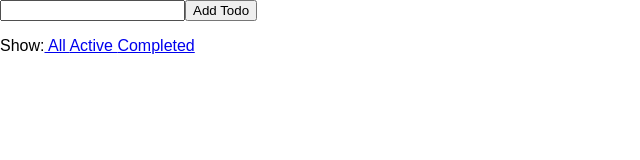
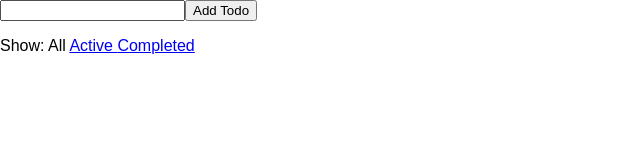
Before and after one commit to jerrywalker0435/redux-todos, a React (Create React App) app: page / in a window 1280 px wide. Shown: the top 160 px of the page, without its empty margins (0-640 px from the left). Built offline with nearby package versions, Linux system fonts and the light colour scheme.

Commit message:
finish todo app

```diff
--- a/src/components/FilterLink.js
+++ b/src/components/FilterLink.js
@@ -5,10 +5,14 @@ import React from 'react';
 import store from '../store';
 const FilterLink = ({
     filter,
+    currentFilter,
     children
 }) => {
+    if(currentFilter === filter){
+        return <span>{children}</span>
+    }
+    return (
 
-    return (
         <a href="#"
            onClick={ e => {
                e.preventDefault();
--- a/src/components/TodoApp.js
+++ b/src/components/TodoApp.js
@@ -7,8 +7,8 @@ import FilterLink from './FilterLink';
 import { getVisibleTodos } from '../reducer/filter';
 let nextTodoId = 0;
 const TodoApp = (props) => {
-
-    const visibleTodos = getVisibleTodos(props.todos,props.visibilityFilter);
+    const { todos , visibilityFilter } = props;
+    const visibleTodos = getVisibleTodos(todos,visibilityFilter);
     let input
     return (
         <div>
@@ -49,9 +49,9 @@ const TodoApp = (props) => {
             </ul>
             <p>
                 Show:
-                <FilterLink filter="SHOW_ALL"> All </FilterLink>
-                <FilterLink filter="SHOW_ACTIVE"> Active </FilterLink>
-                <FilterLink filter="SHOW_COMPLETED"> Completed </FilterLink>
+                <FilterLink filter="SHOW_ALL" currentFilter={visibilityFilter}> All </FilterLink>
+                <FilterLink filter="SHOW_ACTIVE" currentFilter={visibilityFilter}> Active </FilterLink>
+                <FilterLink filter="SHOW_COMPLETED" currentFilter={visibilityFilter}> Completed </FilterLink>
             </p>
         </div>
     )
```
